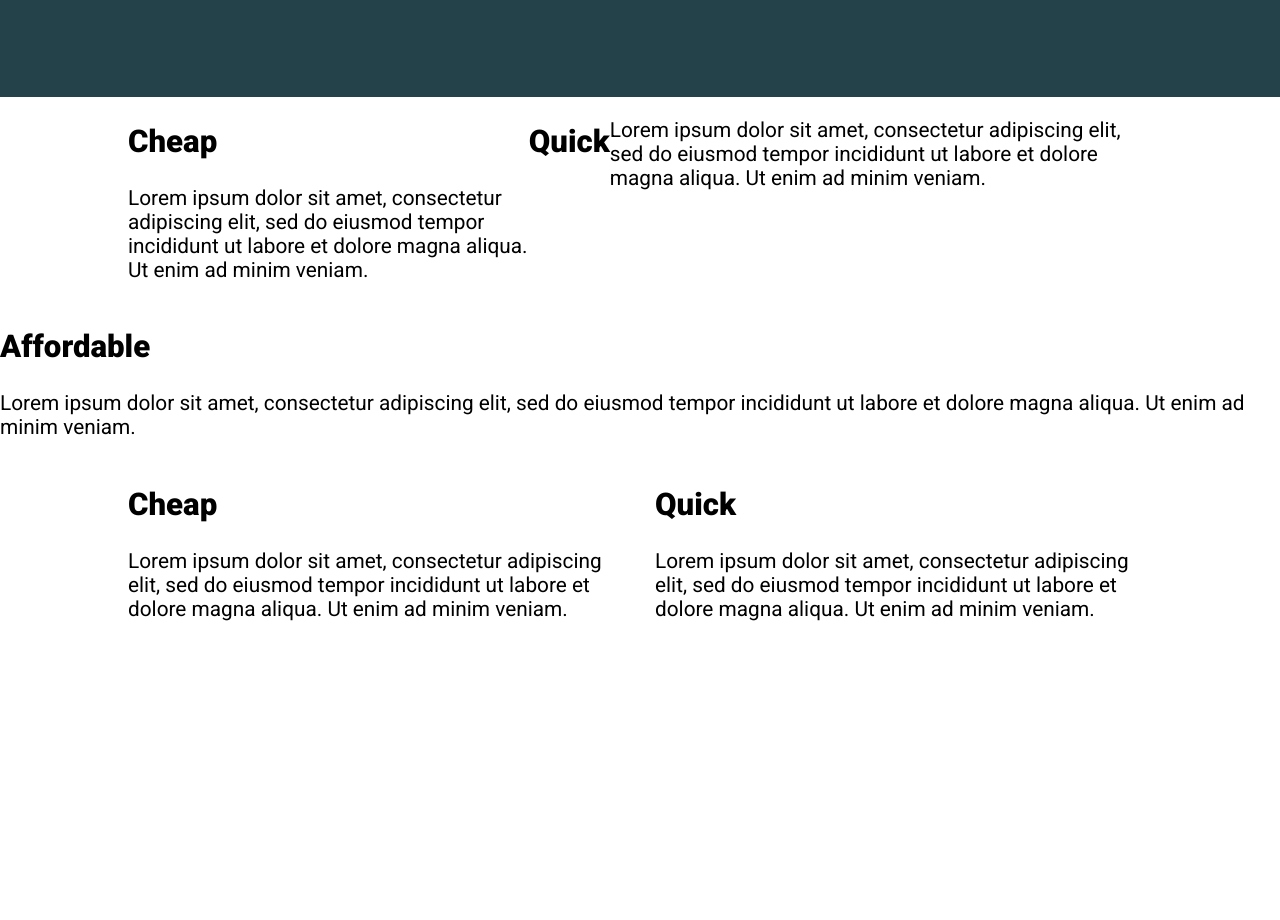
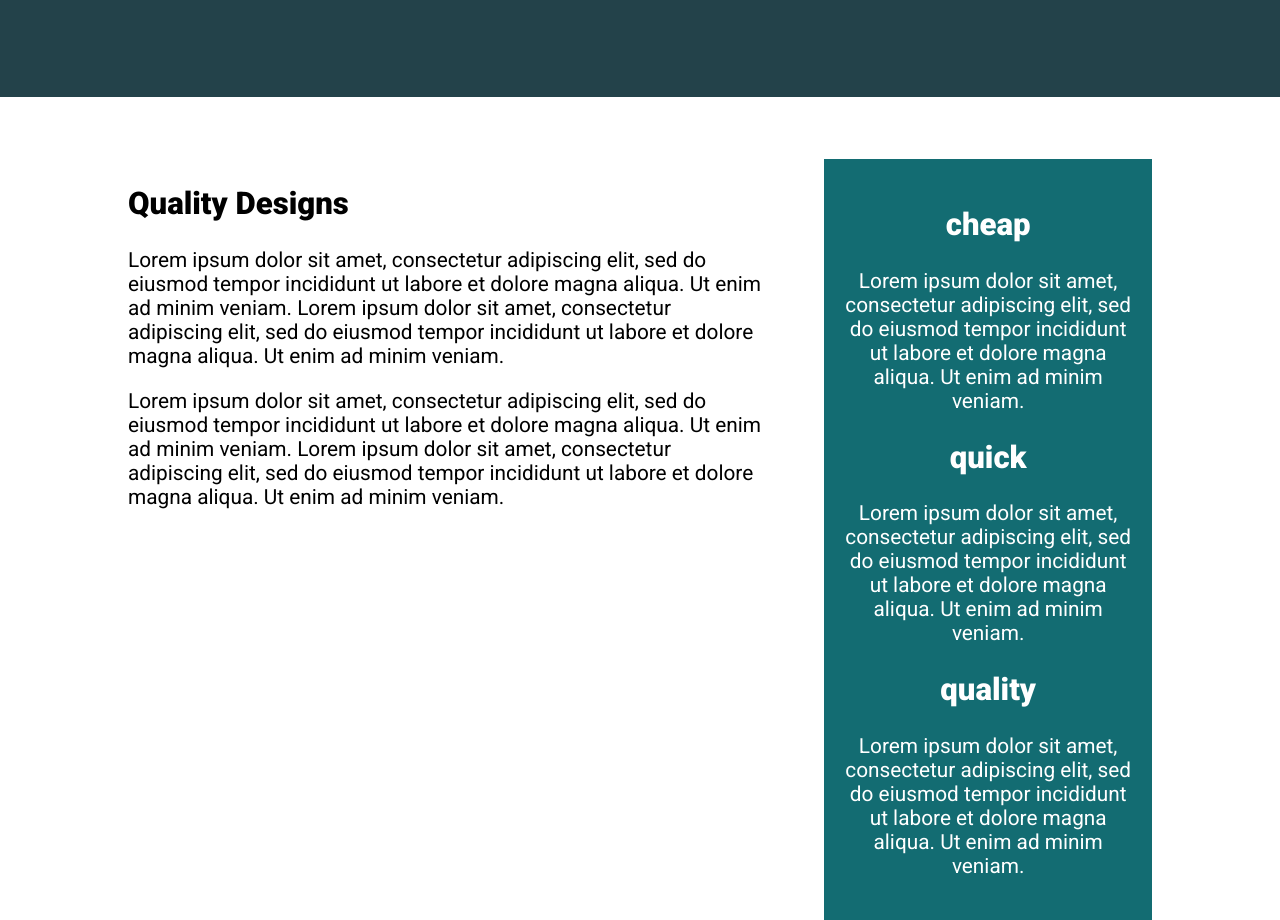
Before and after one commit to Martin2251/02-6---challenge-2, a plain HTML site: page index.html in a window 1280 px wide. Shown: the part 439-1359 px from the top of the page. Before the commit the page ends 1080 px from the top, so only its background shows below. Drawn offline with Linux system fonts and the light colour scheme.

Commit message:
changes with solution

```diff
--- a/index.html
+++ b/index.html
@@ -20,42 +20,32 @@
         </div>
     </div>
 
-    <section class="three-col">
-        <div class="container row">
-            <div class="col">
-                <h2 class="accent-text">Cheap</h2>
-                <p>Lorem ipsum dolor sit amet, consectetur adipiscing elit, sed do eiusmod tempor incididunt ut labore et dolore magna aliqua. Ut enim ad minim veniam.</p>
-            </div
-            <div class="col">
-                <h2>Quick</h2>
-                <p>Lorem ipsum dolor sit amet, consectetur adipiscing elit, sed do eiusmod tempor incididunt ut labore et dolore magna aliqua. Ut enim ad minim veniam.</p>
-            </div>
+   <main class="main">
+       <div class="container row">
+       <section class="primary-content">
+           <h2 class="section-title">Quality Designs </h2>
+           <p>
+            Lorem ipsum dolor sit amet, consectetur adipiscing elit, sed do eiusmod tempor incididunt ut labore et dolore magna aliqua. Ut enim ad minim veniam. Lorem ipsum dolor sit amet, consectetur adipiscing elit, sed do eiusmod tempor incididunt ut labore et dolore magna aliqua. Ut enim ad minim veniam.
+           </p>
+           <p>Lorem ipsum dolor sit amet, consectetur adipiscing elit, sed do eiusmod tempor incididunt ut labore et dolore magna aliqua. Ut enim ad minim veniam. Lorem ipsum dolor sit amet, consectetur adipiscing elit, sed do eiusmod tempor incididunt ut labore et dolore magna aliqua. Ut enim ad minim veniam.</p>
+        </section>
+           <aside class="sidebar">
+               <h2 class="sidebar-title">cheap</h2>
+               <p>Lorem ipsum dolor sit amet, consectetur adipiscing elit, sed do eiusmod tempor incididunt ut labore et dolore magna aliqua. Ut enim ad minim veniam.
+            </p>
 
-        <div class="col">
-            <h2>Affordable</h2>
-            <p>Lorem ipsum dolor sit amet, consectetur adipiscing elit, sed do eiusmod tempor incididunt ut labore et dolore magna aliqua. Ut enim ad minim veniam.</p>
-        </div>
-        </div>
+               <h2 class="sidebar-title">quick</h2>
+               <p>Lorem ipsum dolor sit amet, consectetur adipiscing elit, sed do eiusmod tempor incididunt ut labore et dolore magna aliqua. Ut enim ad minim veniam.
+            </p>
 
+               <h2 class="sidebar-title">quality</h2>
+               <p>Lorem ipsum dolor sit amet, consectetur adipiscing elit, sed do eiusmod tempor incididunt ut labore et dolore magna aliqua. Ut enim ad minim veniam.
+            </p>
 
-    </section>
-    <section class="two-col">
-        <div class="container">
-            <div class="row">
-                <div class="col">
-                    <h2>Cheap</h2>
-                    <p>Lorem ipsum dolor sit amet, consectetur adipiscing elit, sed do eiusmod tempor incididunt ut labore et dolore magna aliqua. Ut enim ad minim veniam.</p>
-                </div>
-                <div class="col">
-                    <h2>Quick</h2>
-                    <p>Lorem ipsum dolor sit amet, consectetur adipiscing elit, sed do eiusmod tempor incididunt ut labore et dolore magna aliqua. Ut enim ad minim veniam.</p>
-                </div>
+           </aside>
+           </div>
 
-            </div>
-        </div>
-
-
-    </section>
+   </main>
 
 
 
--- a/style.css
+++ b/style.css
@@ -89,3 +89,19 @@ h1 {
 .btn:focus {
     opacity: .75;
 }
+
+.primary-content{
+    width:62%;
+}
+
+.main{
+    margin-top:3em;
+}
+
+.sidebar{
+    width:32%;
+    text-align:center;
+    color:#fff;
+    background-color: #136c72;
+    padding:1em;
+}
```
